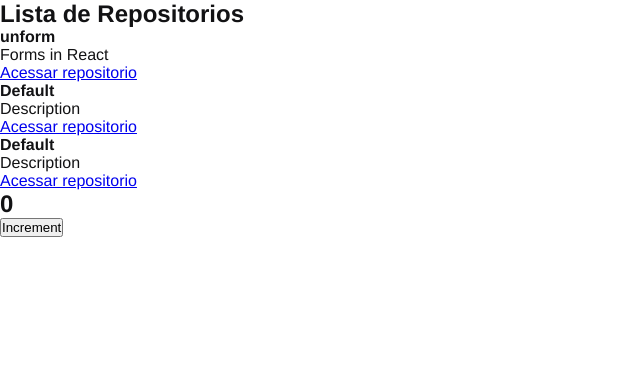
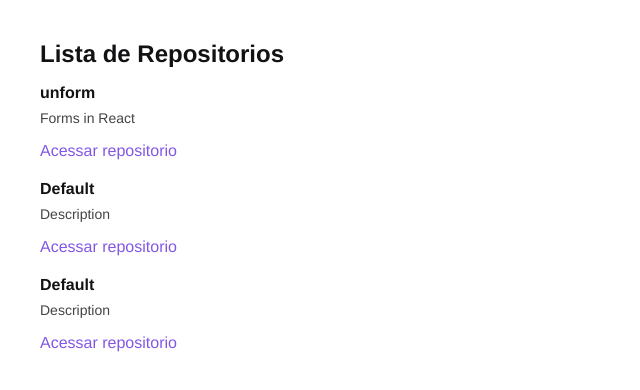
Before and after one commit to ricardo85x/01-github-explorer, a React app: page / in a window 1280 px wide. Shown: the top 390 px of the page, without its empty margins (0-640 px from the left). Built offline with nearby package versions, Linux system fonts and the light colour scheme.

Commit message:
adding basic style to repositories

```diff
--- a/src/App.js
+++ b/src/App.js
@@ -1,4 +1,3 @@
-import { Counter } from './components/Counter'
 import {RepositoryList} from './components/RepositoryList'
 
 import './styles/global.scss'
@@ -7,10 +6,7 @@
 export function App() {
     return (
         <>
-
             <RepositoryList />
-            <Counter />
-
         </>
     )
 }
--- a/src/components/Counter.jsx
+++ /dev/null
@@ -1,18 +0,0 @@
-import {useState} from 'react'
-
-export function Counter() {
-
-    const [counter, setCounter] = useState(0)
-
-    function increment() {
-        setCounter(counter+1)
-    }
-
-    return (
-        <div>
-            <h2>{counter}</h2>
-            <button type="button" onClick={increment}>Increment</button>
-        </div>
-
-    );
-}
--- a/src/components/RepositoryList.jsx
+++ b/src/components/RepositoryList.jsx
@@ -1,4 +1,6 @@
 import { RepositoryItem } from "./RepositoryItem";
+
+import '../styles/repositories.scss'
 
 const repository  = {
     name: 'unform',
--- /dev/null
+++ b/src/styles/repositories.scss
@@ -0,0 +1,29 @@
+section.repository-list {
+    margin: 40px;
+    h1 {
+        margin-bottom: 16px;
+    }
+
+    ul {
+        list-style: none;
+
+        li {
+            & + li {
+                margin-top: 20px;
+            }
+
+            p {
+                font-size: 14px;
+                color: #444;
+                margin-top: 8px;
+            }
+
+            a {
+                display: inline-block;
+                margin-top: 16px;
+                text-decoration: none;
+                color: #8257e6;
+            }
+        }
+    }
+}
```
